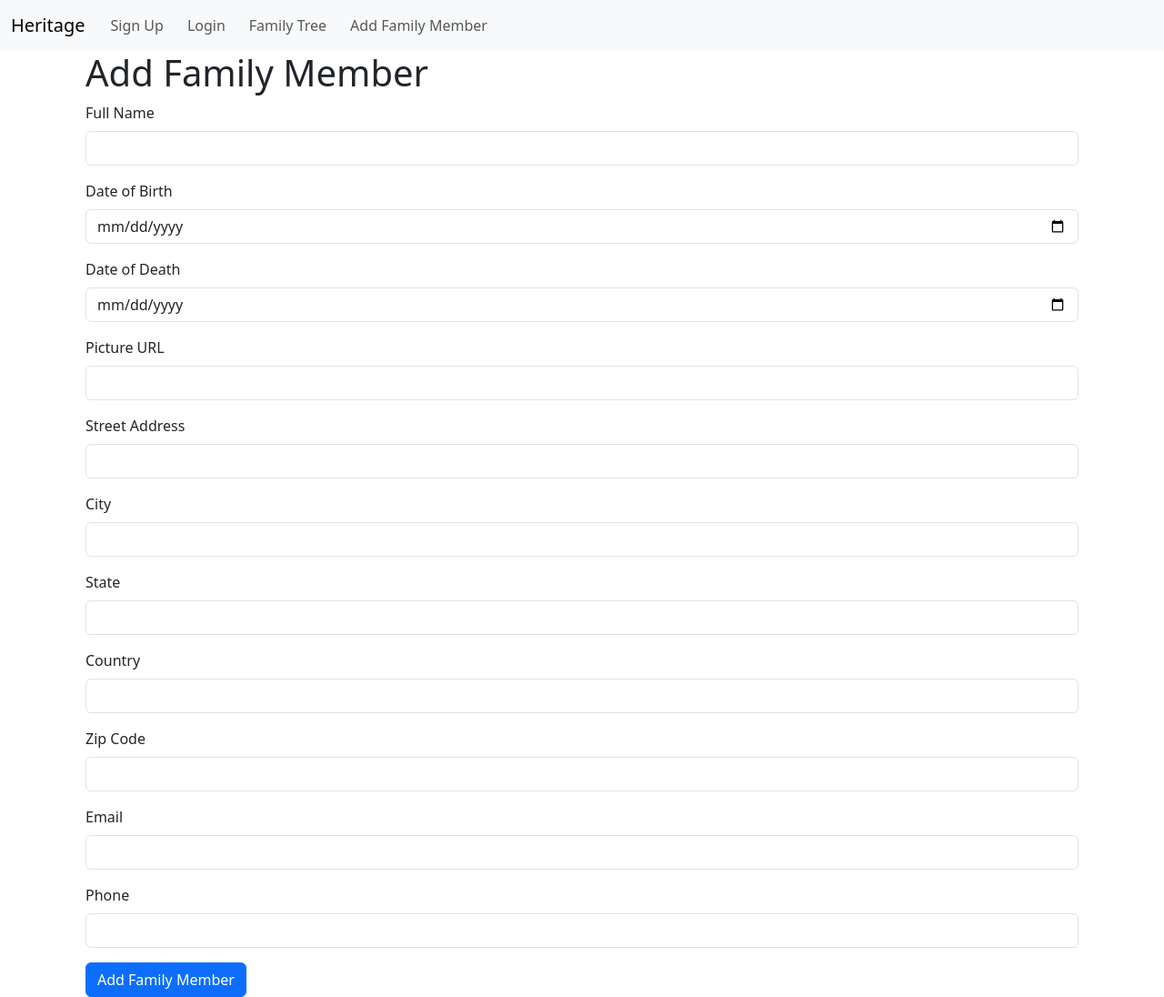
After one commit to HarshalNallapareddy/heritage-project, a Flask app: page /add_family_member in a window 1280 px wide. The commit adds this page. Shown: the whole page at 91% size. Run offline with Flask 3, Linux system fonts and the light colour scheme.

Commit message:
flask updates

```diff
--- a/flask_routes.py
+++ b/flask_routes.py
@@ -1,4 +1,4 @@
-from flask import Flask, request, jsonify
+from flask import Flask, request, jsonify, render_template
 from flask_cors import CORS
 from werkzeug.exceptions import HTTPException
 from pydantic import BaseModel, ValidationError
@@ -13,10 +13,33 @@ class User(BaseModel):
     password: str
 
 app = Flask(__name__)
-CORS(app)
+# CORS(app)
+
+
+@app.route('/')
+def index():
+    return render_template('index.html')
+
+
+@app.route('/login_page')
+def login_page():
+    return render_template('login.html')
+
+@app.route('/tree')
+def tree():
+    return render_template('tree.html')
+
+@app.route('/signup')
+def signup():
+    return render_template('signup.html')
+
+@app.route('/add_family_member')
+def add_family_member():
+    return render_template('add_family_member.html')
+
 
 @app.route("/users/createuser/", methods=["POST"])
-def signup():
+def create_user():
     username = request.json.get("username")
     email = request.json.get("email")
     phone = request.json.get("phone")
--- /dev/null
+++ b/templates/add_family_member.html
@@ -0,0 +1,56 @@
+{% extends "base.html" %}
+
+{% block content %}
+    <main class="container">
+        <h1>Add Family Member</h1>
+
+        <form id="addFamilyMemberForm">
+            <div class="mb-3">
+                <label for="fullname" class="form-label">Full Name</label>
+                <input type="text" class="form-control" id="fullname" name="fullname" required>
+            </div>
+            <div class="mb-3">
+                <label for="dateofbirth" class="form-label">Date of Birth</label>
+                <input type="date" class="form-control" id="dateofbirth" name="dateofbirth" required>
+            </div>
+            <div class="mb-3">
+                <label for="dateofdeath" class="form-label">Date of Death</label>
+                <input type="date" class="form-control" id="dateofdeath" name="dateofdeath">
+            </div>
+            <div class="mb-3">
+                <label for="pictureurl" class="form-label">Picture URL</label>
+                <input type="text" class="form-control" id="pictureurl" name="pictureurl">
+            </div>
+            <div class="mb-3">
+                <label for="streetaddress" class="form-label">Street Address</label>
+                <input type="text" class="form-control" id="streetaddress" name="streetaddress">
+            </div>
+            <div class="mb-3">
+                <label for="city" class="form-label">City</label>
+                <input type="text" class="form-control" id="city" name="city">
+            </div>
+            <div class="mb-3">
+                <label for="state" class="form-label">State</label>
+                <input type="text" class="form-control" id="state" name="state">
+            </div>
+            <div class="mb-3">
+                <label for="country" class="form-label">Country</label>
+                <input type="text" class="form-control" id="country" name="country">
+            </div>
+            <div class="mb-3">
+                <label for="zipcode" class="form-label">Zip Code</label>
+                <input type="text" class="form-control" id="zipcode" name="zipcode">
+            </div>
+            <div class="mb-3">
+                <label for="email" class="form-label">Email</label>
+                <input type="email" class="form-control" id="email" name="email">
+            </div>
+            <div class="mb-3">
+                <label for="phone" class="form-label">Phone</label>
+                <input type="text" class="form-control" id="phone" name="phone">
+            </div>
+            <button type="submit" class="btn btn-primary">Add Family Member</button>
+        </form>
+    </main>
+</div>
+{% endblock %}
--- /dev/null
+++ b/templates/base.html
@@ -0,0 +1,51 @@
+<!DOCTYPE html>
+<html lang="en">
+<head>
+    <meta charset="UTF-8">
+    <meta name="viewport" content="width=device-width, initial-scale=1.0">
+    <title>{% block title %}Heritage{% endblock %}</title>
+    <link href="https://cdn.jsdelivr.net/npm/bootstrap@5.3.2/dist/css/bootstrap.min.css" rel="stylesheet" integrity="sha384-T3c6CoIi6uLrA9TneNEoa7RxnatzjcDSCmG1MXxSR1GAsXEV/Dwwykc2MPK8M2HN" crossorigin="anonymous">
+    <style>
+        .nav-link {
+            margin-right: 10px; /* Adds spacing between navbar links */
+        }
+        .navbar-brand {
+            margin-right: 20px; /* Adds more spacing after the brand/logo */
+        }
+    </style>
+</head>
+<body>
+    <nav class="navbar navbar-expand-lg navbar-light bg-light">
+        <div class="container-fluid">
+            <a class="navbar-brand" href="#">Heritage</a>
+            <button class="navbar-toggler" type="button" data-bs-toggle="collapse" data-bs-target="#navbarNav" aria-controls="navbarNav" aria-expanded="false" aria-label="Toggle navigation">
+                <span class="navbar-toggler-icon"></span>
+            </button>
+            <div class="collapse navbar-collapse" id="navbarNav">
+                <ul class="navbar-nav">
+                    <li class="nav-item">
+
+                        <a class="nav-link" href="{{ url_for('signup') }}">Sign Up</a>
+                    </li>
+                    <li class="nav-item">
+                        <a class="nav-link" href="{{url_for('login_page')}}">Login</a>
+                    </li>
+                    <li class="nav-item">
+                        <a  class="nav-link" href="{{url_for('tree')}}">Family Tree</a>
+                    </li>
+                    <li class="nav-item">
+                        <a class="nav-link" href="{{url_for('add_family_member')}}">Add Family Member</a>
+                    </li>
+                </ul>
+            </div>
+        </div>
+    </nav>
+
+    <main class="container">
+        {% block content %}
+        {% endblock %}
+    </main>
+
+    <script src="https://cdn.jsdelivr.net/npm/bootstrap@5.3.2/dist/js/bootstrap.bundle.min.js" integrity="sha384-C6RzsynM9kWDrMNeT87bh95OGNyZPhcTNXj1NW7RuBCsyN/o0jlpcV8Qyq46cDfL" crossorigin="anonymous"></script>
+</body>
+</html>
--- /dev/null
+++ b/templates/tree.html
@@ -0,0 +1,6 @@
+{% extends "base.html" %}
+
+{% block content %}
+    <h1>Your Family Tree</h1>
+    <!-- Your tree content goes here -->
+{% endblock %}
```
Also changed, not shown: templates/index.html (added, +8 -0 lines), templates/login.html (+3 -24 lines), templates/signup.html (+5 -19 lines), templates/static/imgs/tree_logo.jpg (renamed from templates/tree_logo.jpg), 2 other files.
